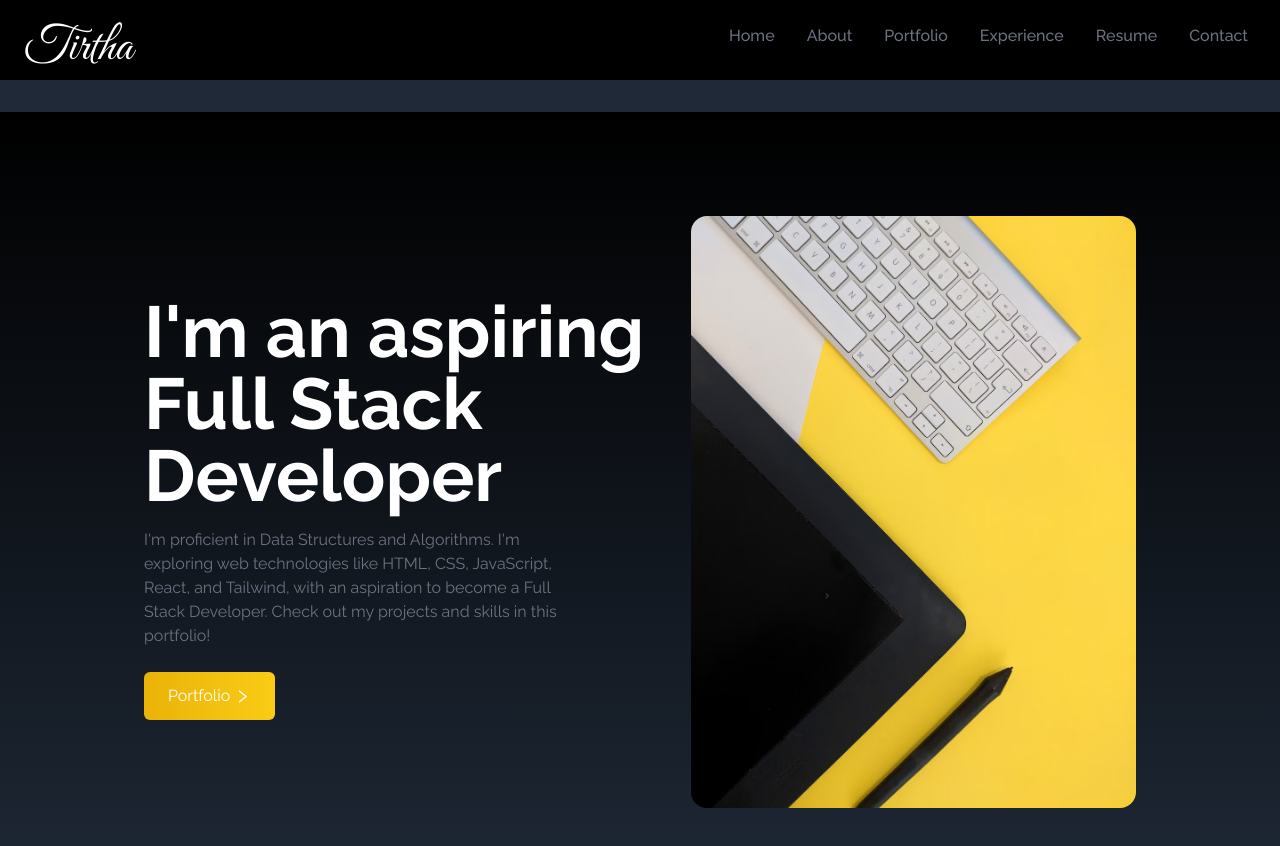
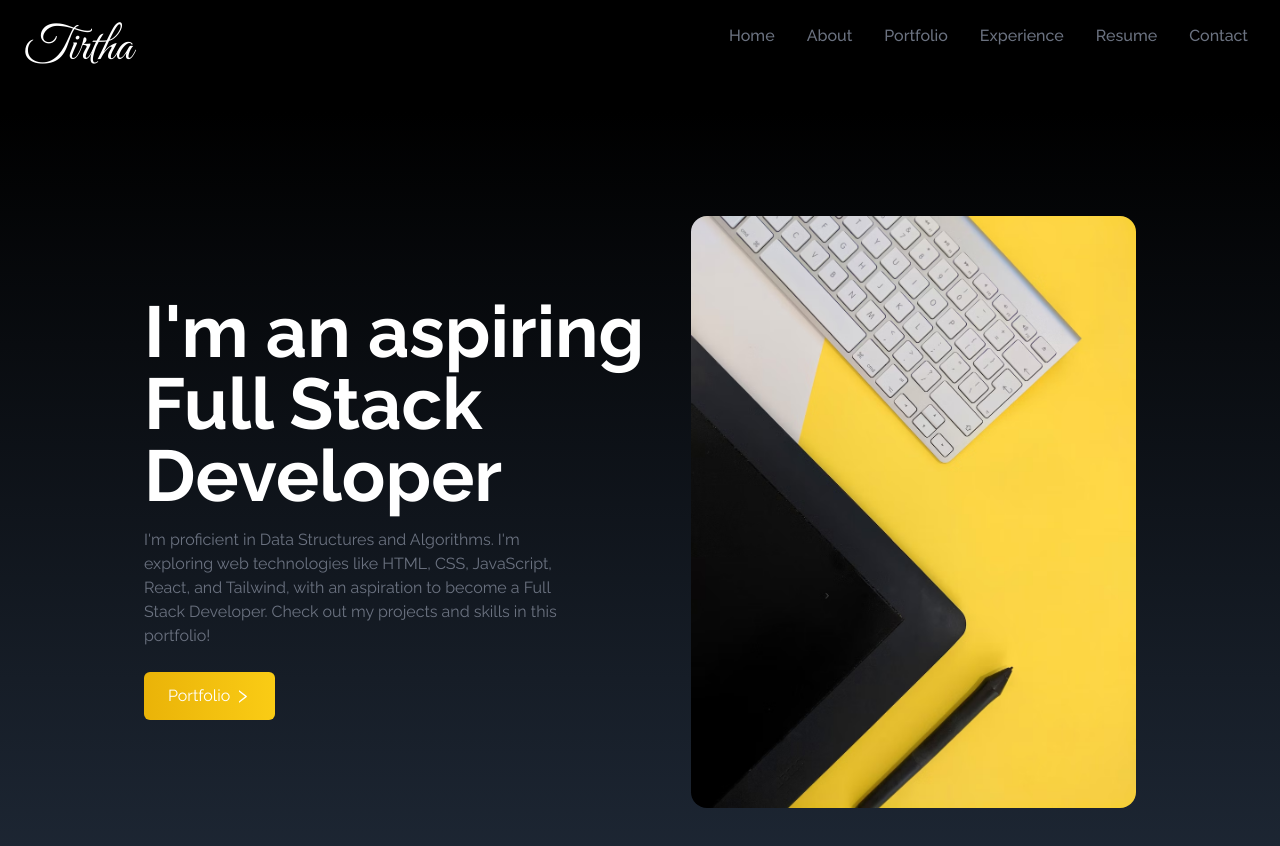
Before and after one commit to tirtha18/Portfolio, a React (Create React App) app: page / in a window 1280 px wide. Shown: the top 846 px of the page. Built offline with nearby package versions, Linux system fonts and the light colour scheme.

Commit message:
final changes

```diff
--- a/src/App.js
+++ b/src/App.js
@@ -13,7 +13,7 @@ function App() {
       <div>
       <Navbar/>
       {
-        isMobile?(<div className="h-20 bg-gray-800 w-screen"></div>):(<div className="h-28 bg-gray-800"></div>)
+        isMobile?(<div className="h-20 bg-black w-screen"></div>):(<div className="h-28 bg-black"></div>)
       }
       </div>
       <div>
```
